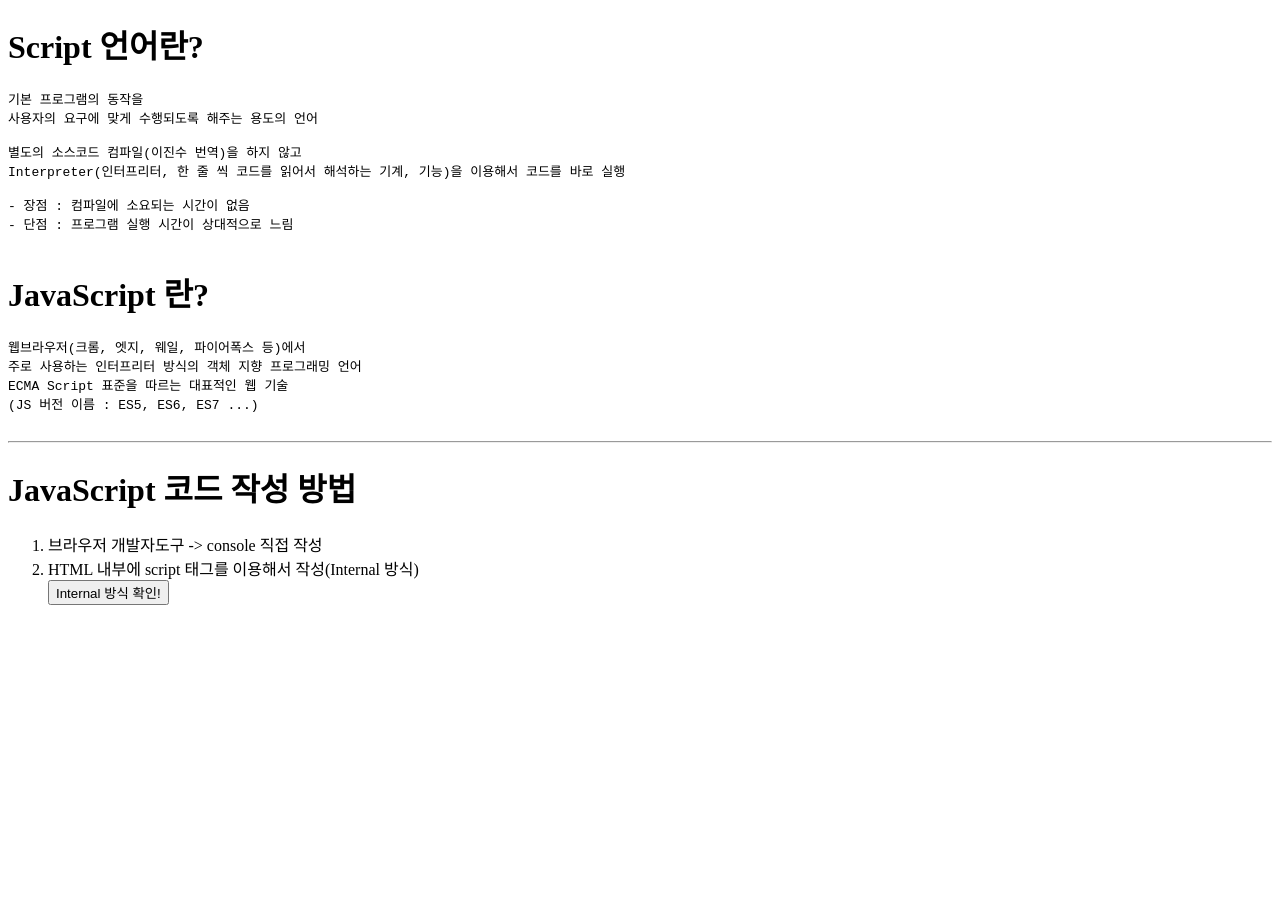
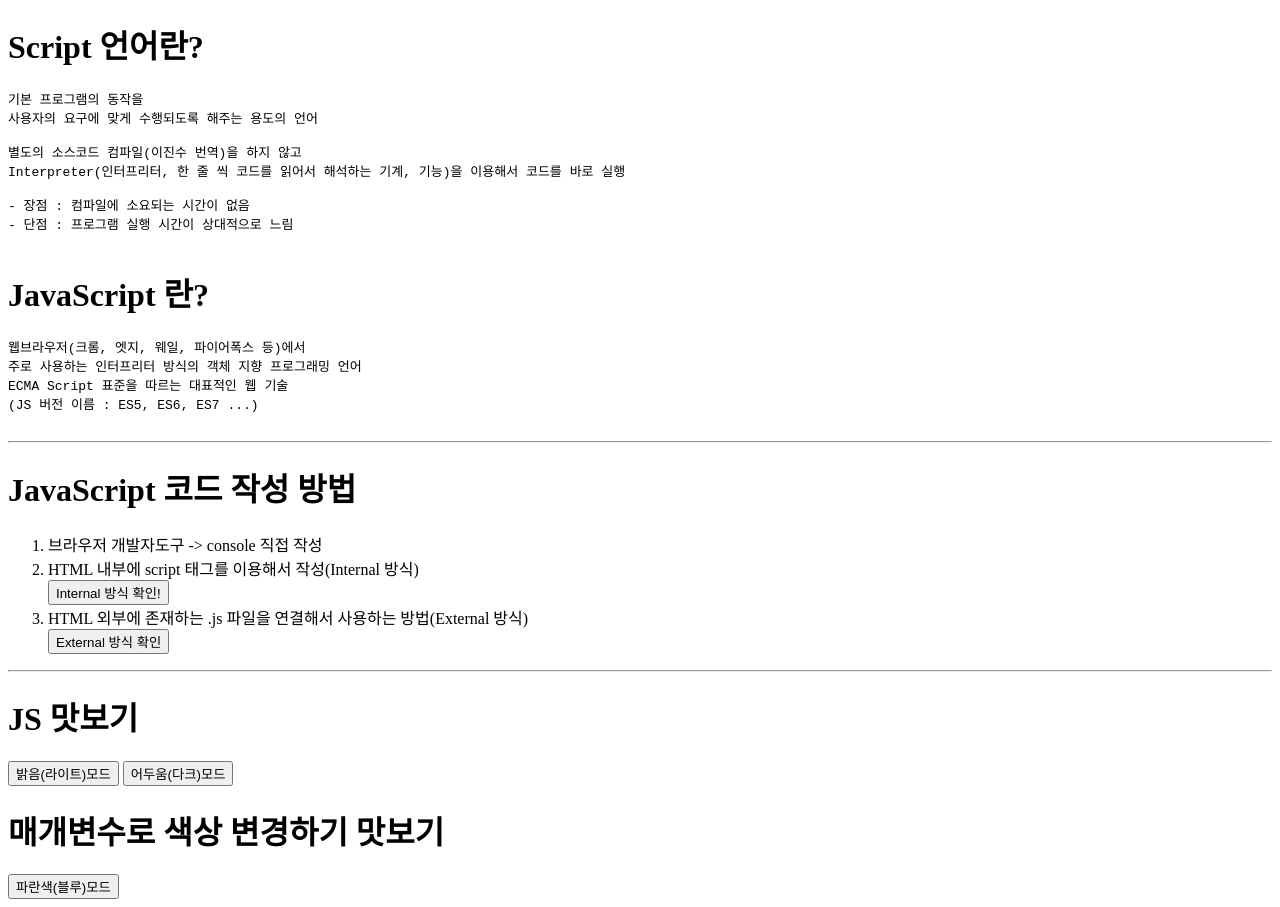
Before and after one commit to yeonhee-cho/03_JavaScript, a plain HTML site: page html/01_JS개요.html in a window 1280 px wide. Before the commit the page ends 800 px from the top, so only its background shows below. Drawn offline with Linux system fonts and the light colour scheme.

Commit message:
[Add] 버튼 클릭, 테마 색상 변경

```diff
--- a/html/01_JS개요.html
+++ b/html/01_JS개요.html
@@ -36,6 +36,7 @@ ECMA Script 표준을 따르는 대표적인 웹 기술
         <button type="button" onclick="internalFn()">
           Internal 방식 확인!
         </button>
+
         <script>
           // script 태그를 작성하는 순간부터 javascript 언어를 작성할 수 있음
           // 한 줄 주석
@@ -46,12 +47,57 @@ ECMA Script 표준을 따르는 대표적인 웹 기술
 
           // function : 함수, 기능
           /*
+            매개변수 (=파라미터) : 중간에 개입하여 값을 변하게 하는 변수 이름 위치
+            媒介變數 (중매 매, 개입할 개, 변할 변, 셀 수)
+
             function 함수이름(매개변수 자리){
               기능에 대해서 작성하는 공간!
             }
-         */
+
+            function 함수이름(매개변수의 값이 없을 수 있음){
+              기능에 대해서 작성하는 공간!
+            }
+            function 함수이름() {
+              함수 기능에 대해 작성하는 공간
+            }
+            function 함수이름(매개변수의 값이 1개 이상일 수 있음){
+              기능에 대해서 작성하는 공간!
+            }
+            function 함수이름(name1, name2, name3, ...) {
+              함수 기능에 대해 작성하는 공간
+            }
+          */
+
+          // JS부터는 Alt + L Alt + O로 킨 브라우저가 작동하지 않을 수 있음
+          // 파일이 위치한 폴더를 열어 html파일을 열어주기
+          function internalFn() {
+            // alert : 경고, 알리다(JS: 알림창, 메세지)
+            alert("버튼이 클릭되었습니다.");
+          }
         </script>
       </li>
+      <li>
+        HTML 외부에 존재하는 .js 파일을 연결해서 사용하는 방법(External 방식)
+        <br />
+        <button type="button" onclick="externalFn()">External 방식 확인</button>
+        <!--
+          HTML 외부에 작성한 js 확장자 연결하는 방법
+          <script src="js파일위치/js파일명.js"></script>
+        -->
+      </li>
     </ol>
+    <hr />
+    <h1>JS 맛보기</h1>
+    <button type="button" onclick="lightmode()">밝음(라이트)모드</button>
+    <button type="button" onclick="darkmode()">어두움(다크)모드</button>
+
+    <h1>매개변수로 색상 변경하기 맛보기</h1>
+
+    <button type="button" onclick="bluemode('lightblue')">
+      파란색(블루)모드
+    </button>
+
+    <!-- 스크립트 작성 공간 바디 태그 끝나는 지점 바로 위 -->
+    <script src="../js/01_JS개요.js"></script>
   </body>
 </html>
--- a/js/01_JS개요.js
+++ b/js/01_JS개요.js
@@ -0,0 +1,37 @@
+/*
+    모든 js 파일명.js확장자명
+        * .js 파일 내부를 script 태그 내부라고 보면 됨
+    어떤 특정 js 파일 명칭인지 알 수 없으므로 * 어떠한 이라는 표기를 작성한 것임
+*/
+
+function externalFn() {
+  alert("HTML 외부 파일에 작성된 externalFn() 함수 기능이 호출되었습니다.");
+}
+
+// ------- JS 맛보기
+// 버튼 클릭 시 body태그의 글자색, 배경색을 변경
+
+const body = document.querySelector("body"); // 웹 페이지 문서 내에서 바디 태그를 선택할 것(바디 태그 내 정보를 body라는 이름에 담아주기)
+
+/* 버튼에 장착된 기능 실행하면 다크모드로 바꾸는 기능(함수) 설정 */
+function darkmode() {
+  body.style.color = "white"; // body 태그 안에 존재하는 스타일에서 글자 색상을 흰색으로 변경하겠다.
+  body.style.backgroundColor = "black"; // body 태그 안에 존재하는 스타일에서 배경 색상을 검정색으로 변경하겠다.
+}
+// 버튼에 장착된 기능을 실행하면 라이트 모드로 바꾸는 기능(함수) 설정
+// 글자 색상 = 검정 배경색상 = 흰색
+
+function lightmode() {
+  body.style.color = "black";
+  body.style.backgroundColor = "white";
+}
+
+// 매개변수
+/*
+    위 버튼에서 전달 받은 'lightblue' 컬러가
+    customColor이라는 변수이름에 담겨지고
+    담겨진 'lightblue' 는 배경색상으로 변경
+*/
+function bluemode(customColor) {
+  body.style.backgroundColor = customColor;
+}
```
